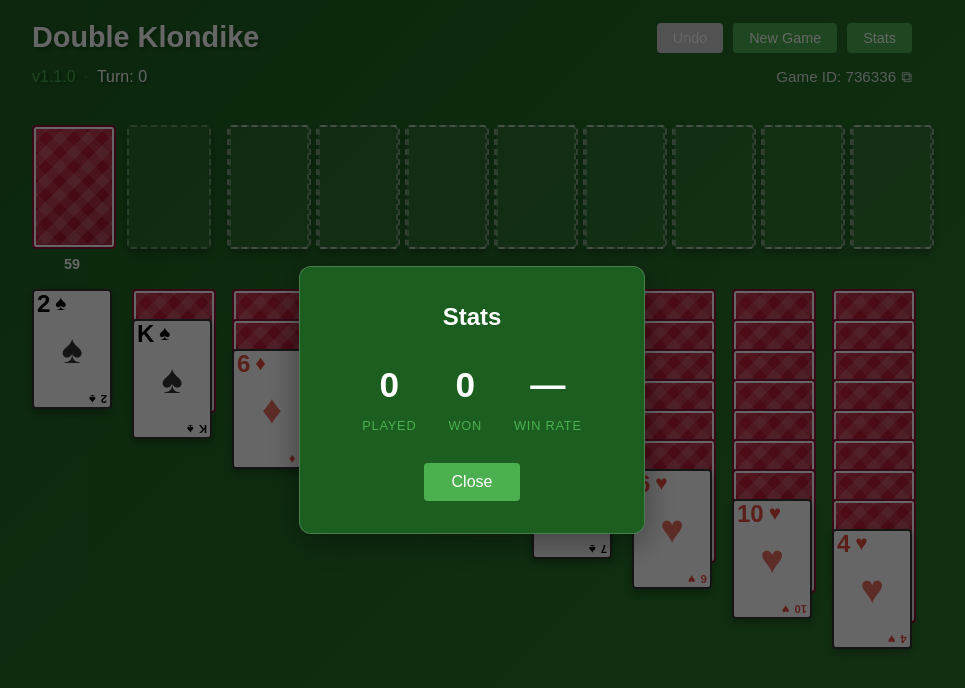
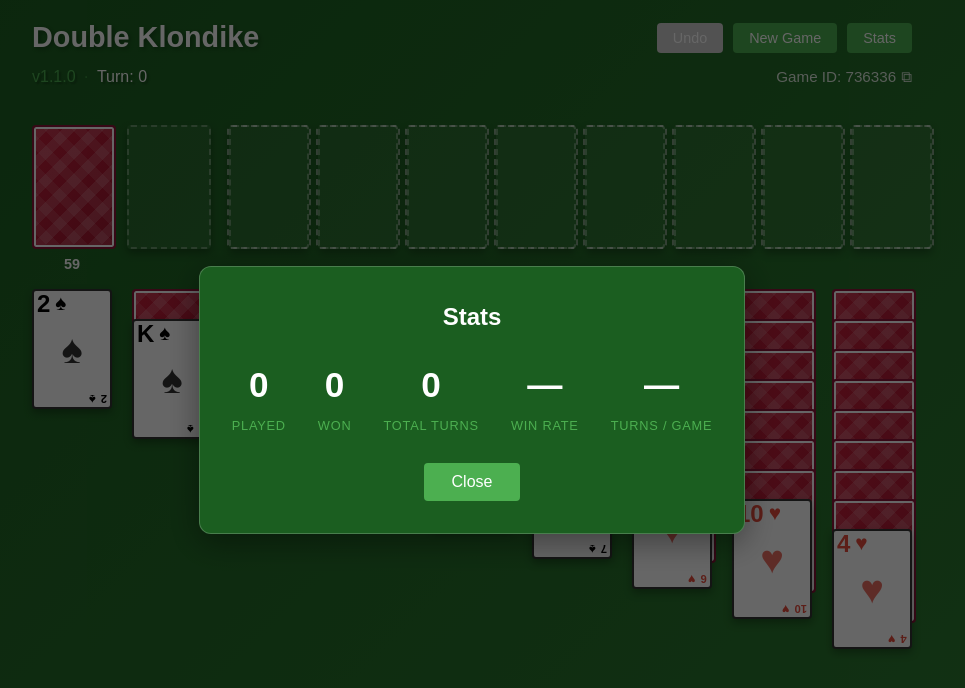
Before and after one commit to sean5446/2klondike, a React (Vite) app: page / in a window 1280 px wide. Both pictures are taken after a click on the button "Stats". Shown: the top 688 px of the page, without its empty margins (168-1133 px from the left). Built offline with nearby package versions, Linux system fonts and the light colour scheme.

Commit message:
add total turns and turns/game

```diff
--- a/src/App.tsx
+++ b/src/App.tsx
@@ -9,6 +9,7 @@ import pkg from '../package.json';
 interface Stats {
   gamesPlayed: number;
   gamesWon: number;
+  totalTurns: number;
 }
 
 const STATS_KEY = '2klondike-stats';
@@ -16,9 +17,16 @@ const STATS_KEY = '2klondike-stats';
 function loadStats(): Stats {
   try {
     const raw = localStorage.getItem(STATS_KEY);
-    if (raw) return JSON.parse(raw) as Stats;
+    if (raw) {
+      const parsed = JSON.parse(raw) as Partial<Stats>;
+      return {
+        gamesPlayed: parsed.gamesPlayed ?? 0,
+        gamesWon: parsed.gamesWon ?? 0,
+        totalTurns: parsed.totalTurns ?? 0,
+      };
+    }
   } catch { /* ignore */ }
-  return { gamesPlayed: 0, gamesWon: 0 };
+  return { gamesPlayed: 0, gamesWon: 0, totalTurns: 0 };
 }
 
 function saveStats(stats: Stats): void {
@@ -40,6 +48,7 @@ function App(): React.ReactElement {
   const [stats, setStats] = useState<Stats>(loadStats);
   const [statsOpen, setStatsOpen] = useState(false);
   const wonRecorded = useRef(false);
+  const turnsThisGame = history.length;
 
   useEffect(() => {
     setIsWon(hasWon(game));
@@ -49,12 +58,16 @@ function App(): React.ReactElement {
     if (isWon && !wonRecorded.current) {
       wonRecorded.current = true;
       setStats(prev => {
-        const next = { gamesPlayed: prev.gamesPlayed + 1, gamesWon: prev.gamesWon + 1 };
+        const next = {
+          gamesPlayed: prev.gamesPlayed + 1,
+          gamesWon: prev.gamesWon + 1,
+          totalTurns: prev.totalTurns + turnsThisGame,
+        };
         saveStats(next);
         return next;
       });
     }
-  }, [isWon]);
+  }, [isWon, turnsThisGame]);
 
   useEffect(() => {
     const handleKeyDown = (e: KeyboardEvent) => {
@@ -132,7 +145,11 @@ function App(): React.ReactElement {
   const handleNewGame = useCallback(() => {
     if (history.length > 0 && !isWon) {
       setStats(prev => {
-        const next = { ...prev, gamesPlayed: prev.gamesPlayed + 1 };
+        const next = {
+          ...prev,
+          gamesPlayed: prev.gamesPlayed + 1,
+          totalTurns: prev.totalTurns + history.length,
+        };
         saveStats(next);
         return next;
       });
@@ -199,10 +216,20 @@ function App(): React.ReactElement {
                 <span className="stat-label">Won</span>
               </div>
               <div className="stat">
+                <span className="stat-value">{stats.totalTurns}</span>
+                <span className="stat-label">Total Turns</span>
+              </div>
+              <div className="stat">
                 <span className="stat-value">
                   {stats.gamesPlayed === 0 ? '—' : `${Math.round((stats.gamesWon / stats.gamesPlayed) * 100)}%`}
                 </span>
                 <span className="stat-label">Win Rate</span>
+              </div>
+              <div className="stat">
+                <span className="stat-value">
+                  {stats.gamesPlayed === 0 ? '—' : (stats.totalTurns / stats.gamesPlayed).toFixed(1)}
+                </span>
+                <span className="stat-label">Turns / Game</span>
               </div>
             </div>
             <button className="modal-close" onClick={() => setStatsOpen(false)}>Close</button>
@@ -235,7 +262,7 @@ function App(): React.ReactElement {
               v{pkg.version}
             </a>
             <span className="meta-separator">·</span>
-            <span className="turn-count">Turn: {history.length}</span>
+            <span className="turn-count">Turn: {turnsThisGame}</span>
           </div>
           <div className="seed-info">
             <a
--- a/tsconfig.json
+++ b/tsconfig.json
@@ -10,6 +10,7 @@
     "moduleResolution": "bundler",
     "allowImportingTsExtensions": true,
     "resolveJsonModule": true,
+    "types": ["vite/client"],
     "esModuleInterop": true,
     "isolatedModules": true,
     "noEmit": true,
```
